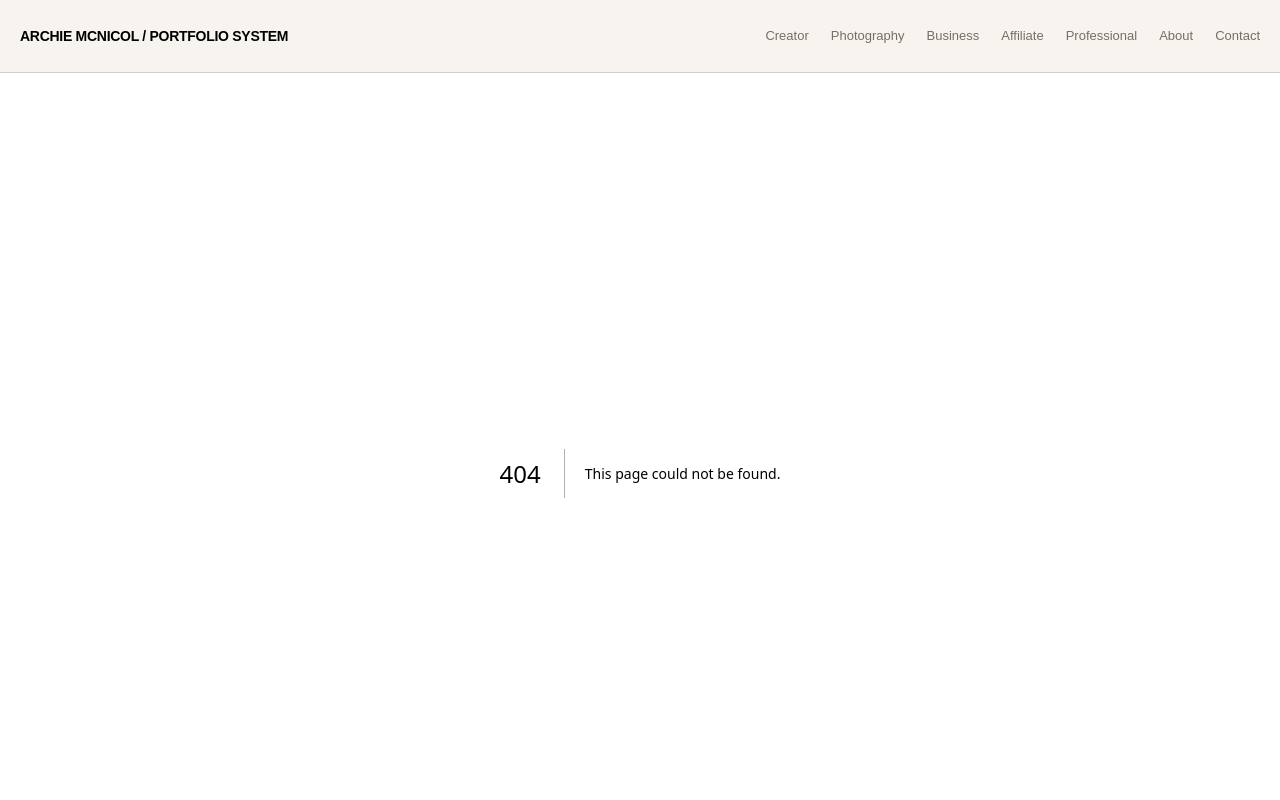
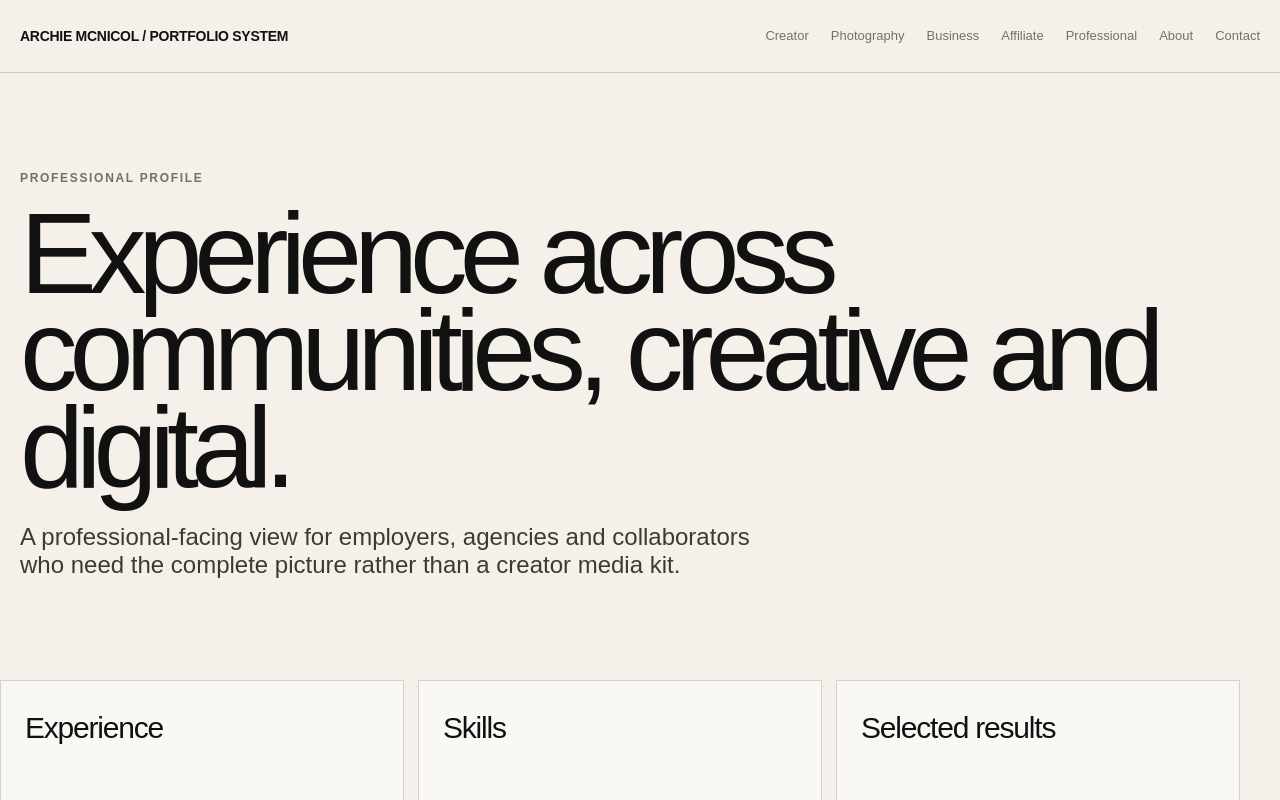
Before and after one commit to archiemcnicol/archie-portfolio, a Next.js app: page /professional in a window 1280 px wide. Before the commit this address had no page. Shown: the top 800 px of the page. Built offline with nearby package versions, Linux system fonts and the light colour scheme.

Commit message:
Add professional portfolio route

```diff
--- /dev/null
+++ b/src/app/professional/page.tsx
@@ -0,0 +1,9 @@
+import { PageShell } from "@/components/page-shell";
+export default function ProfessionalPage(){return <PageShell eyebrow="Professional profile" title="Experience across communities, creative and digital." intro="A professional-facing view for employers, agencies and collaborators who need the complete picture rather than a creator media kit." blocks={[
+{title:"Experience",copy:"Roles, responsibilities, operational work and the evolution of long-running projects."},
+{title:"Skills",copy:"Community management, creator support, content production, photography, digital strategy and web work."},
+{title:"Selected results",copy:"Measured outcomes pulled from creator, community and commercial work where they are appropriate to share."},
+{title:"Portfolio",copy:"A curated cross-section of visual and digital projects.",href:"/photography"},
+{title:"Working style",copy:"How projects are organised, communicated and delivered."},
+{title:"Contact",copy:"Professional enquiries and opportunities.",href:"/contact"}
+]}/>}
```
